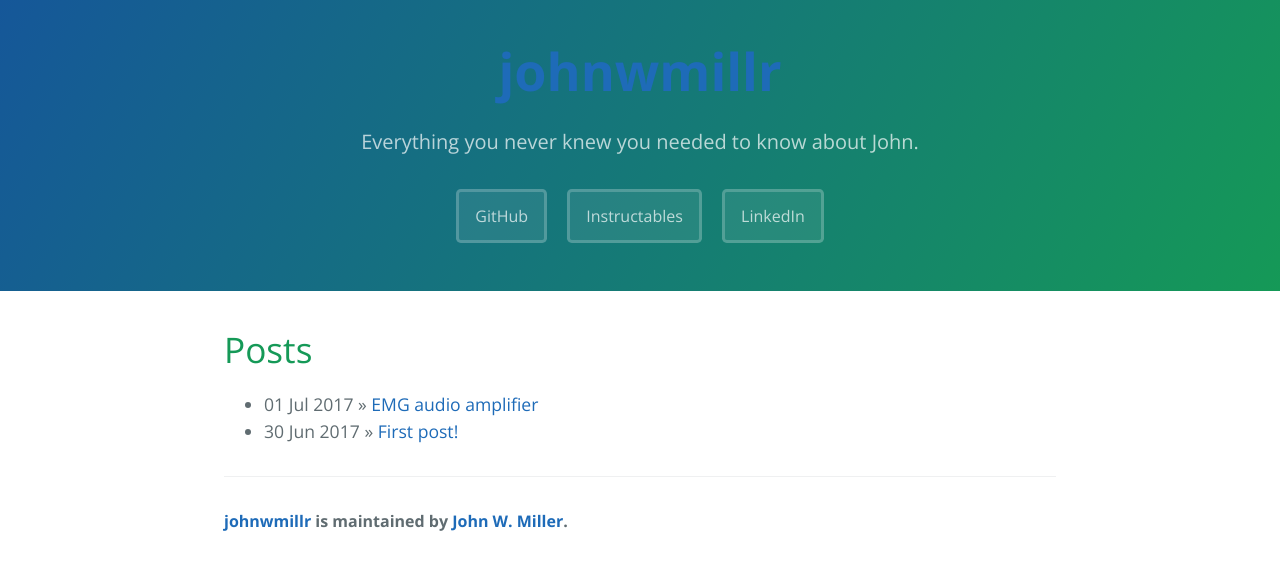
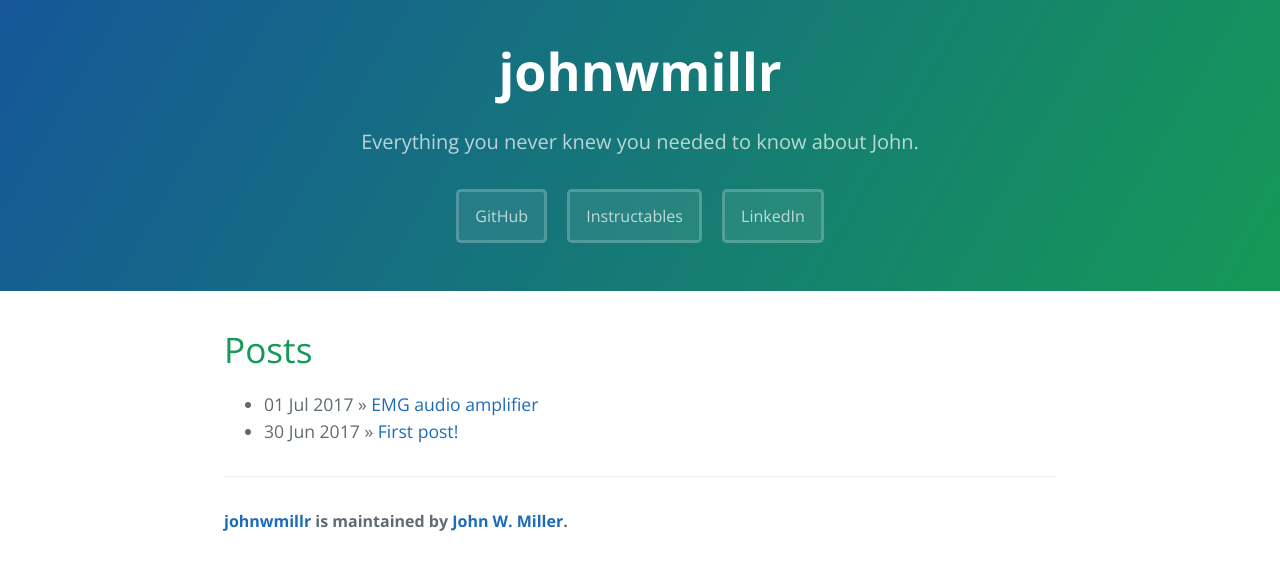
Before and after one commit to johnwmillr/johnwmillr.github.io, a Jekyll site: the page built from index.html, in a window 1280 px wide. Shown: the top 570 px of the page. Built offline with Jekyll 4.4.1, drawn with Linux system fonts in a browser that asks for light colours; the list of posts is cut into pages by our own code.

Commit message:
Title works as home button link with correct color

```diff
--- a/_includes/page-header.html
+++ b/_includes/page-header.html
@@ -2,11 +2,7 @@
   <!-- <h1 class="project-name">{{ site.title }}</h1> -->
 
   <h1 class="project-name">
-    <a class="header-link" href="{{ site.baseurl }}/"
-       style="text-decoration: none"
-       color=white>
-       {{ site.title }}
-    </a></h1>
+    <a class="header-link" href="{{ site.baseurl }}/"> {{ site.title }}</a></h1>
   <h2 class="project-tagline">{{ site.tagline }}</h2>
   <a href="https://github.com/johnwmillr" class="btn">GitHub</a>
   <a href="https://www.instructables.com/member/johnwmillr/" class="btn">Instructables</a>
--- a/css/cayman.css
+++ b/css/cayman.css
@@ -145,11 +145,15 @@ a:hover { text-decoration: underline; }
 @media screen and (max-width: 42em) { .page-header { padding: 2rem 1rem; } }
 
 .project-name { margin-top: 0; margin-bottom: 0.1rem; }
-.page-name:link  { color: rgba(255, 255, 255, 1); }
-.page-name:hover { color: rgba(255, 255, 255, 1); text-decoration: underline;}
+/*.page-name:link  { color: rgba(255, 255, 255, 1); }*/
+/*.page-name:hover { color: rgba(255, 255, 255, 1); text-decoration: underline;}*/
 @media screen and (min-width: 64em) { .project-name { font-size: 3.25rem; } }
 @media screen and (min-width: 42em) and (max-width: 64em) { .project-name { font-size: 2.25rem; } }
 @media screen and (max-width: 42em) { .project-name { font-size: 1.75rem; } }
+
+/*I added this. It lets you make the title into a hyperlink while keeping it the desired color. John.*/
+.header-link { color: white; text-decoration: none}
+.header-link:hover { color: white; text-decoration: none}
 
 .project-tagline { margin-bottom: 2rem; font-weight: normal; opacity: 0.7; }
 @media screen and (min-width: 64em) { .project-tagline { font-size: 1.25rem; } }
```
